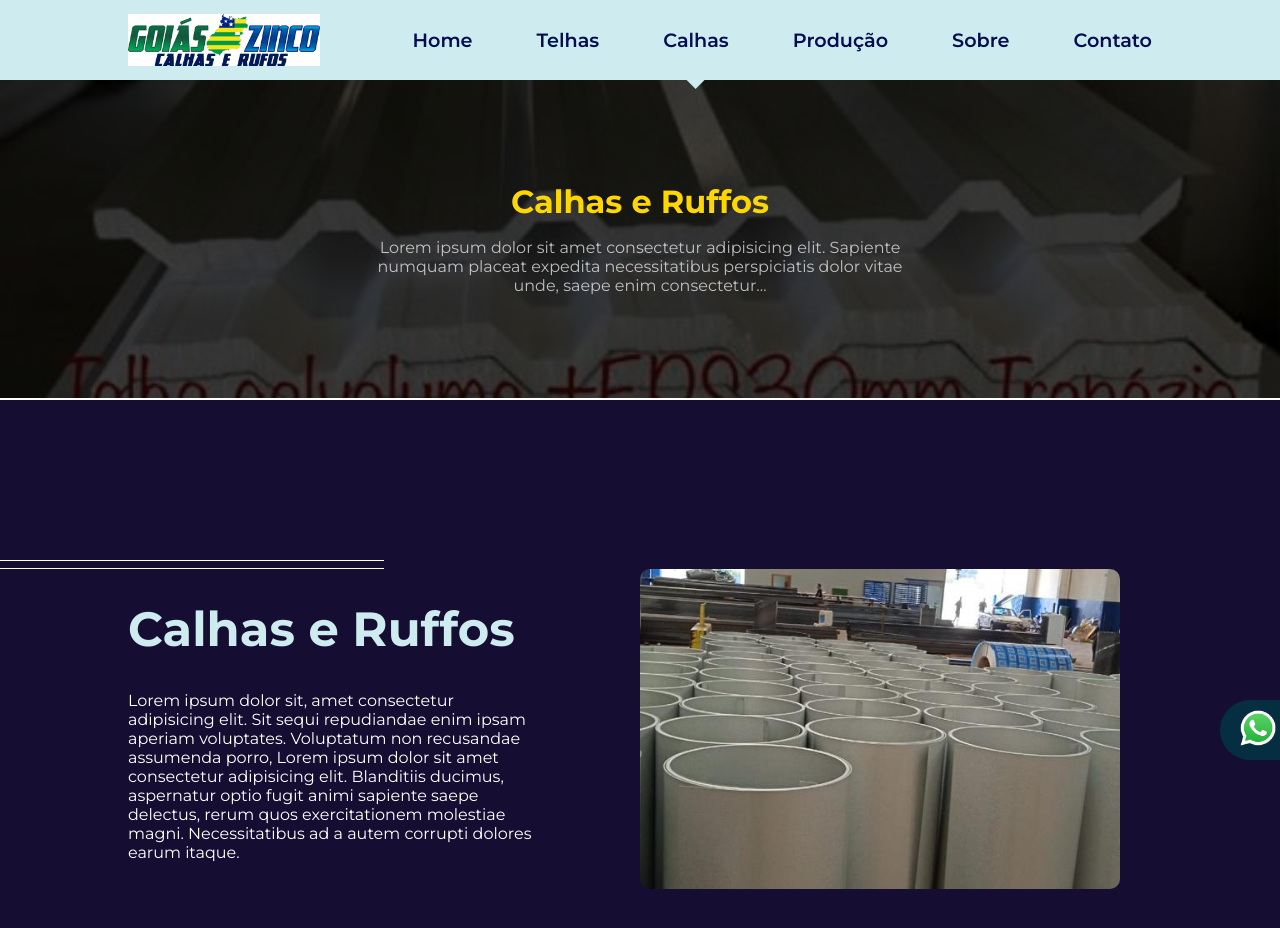
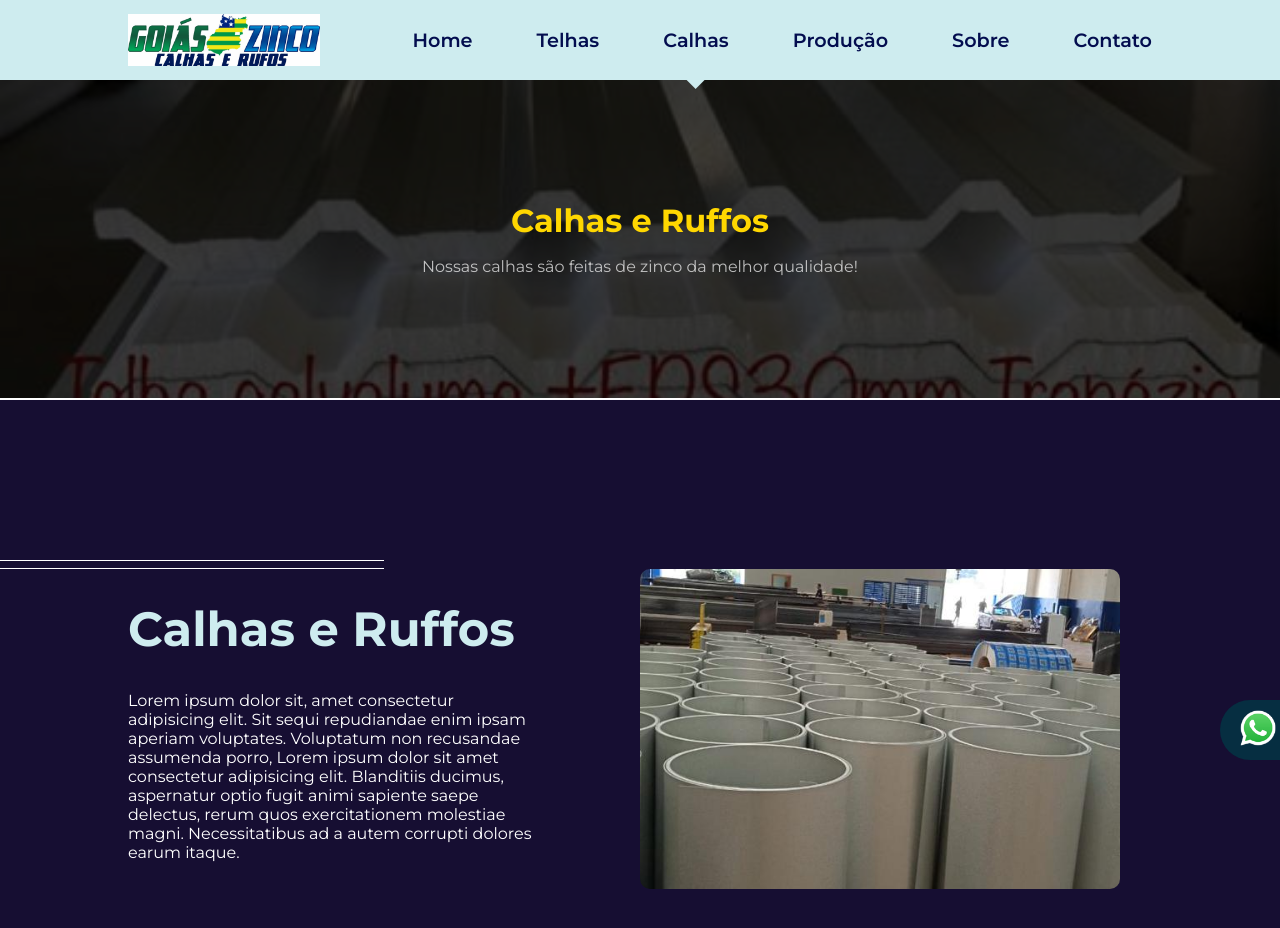
Before and after one commit to lucas-jacinto/Goias-Zinco-LP, a React (Create React App) app: page /calhas in a window 1280 px wide. Shown: the top 928 px of the page. Built offline with nearby package versions, Linux system fonts and the light colour scheme.

Commit message:
changes5 text

```diff
--- a/src/pages/calhas/Calhas.jsx
+++ b/src/pages/calhas/Calhas.jsx
@@ -10,7 +10,7 @@ const Calhas = () => {
   return (
     <>
       <Header title='Calhas e Ruffos' image={HeaderImage}>
-        Lorem ipsum dolor sit amet consectetur adipisicing elit. Sapiente numquam placeat expedita necessitatibus perspiciatis dolor vitae unde, saepe enim consectetur...
+        Nossas calhas são feitas de zinco da melhor qualidade!
       </Header>
       <section className='calhas'>
         <div className='line-deco_top'></div>
```
